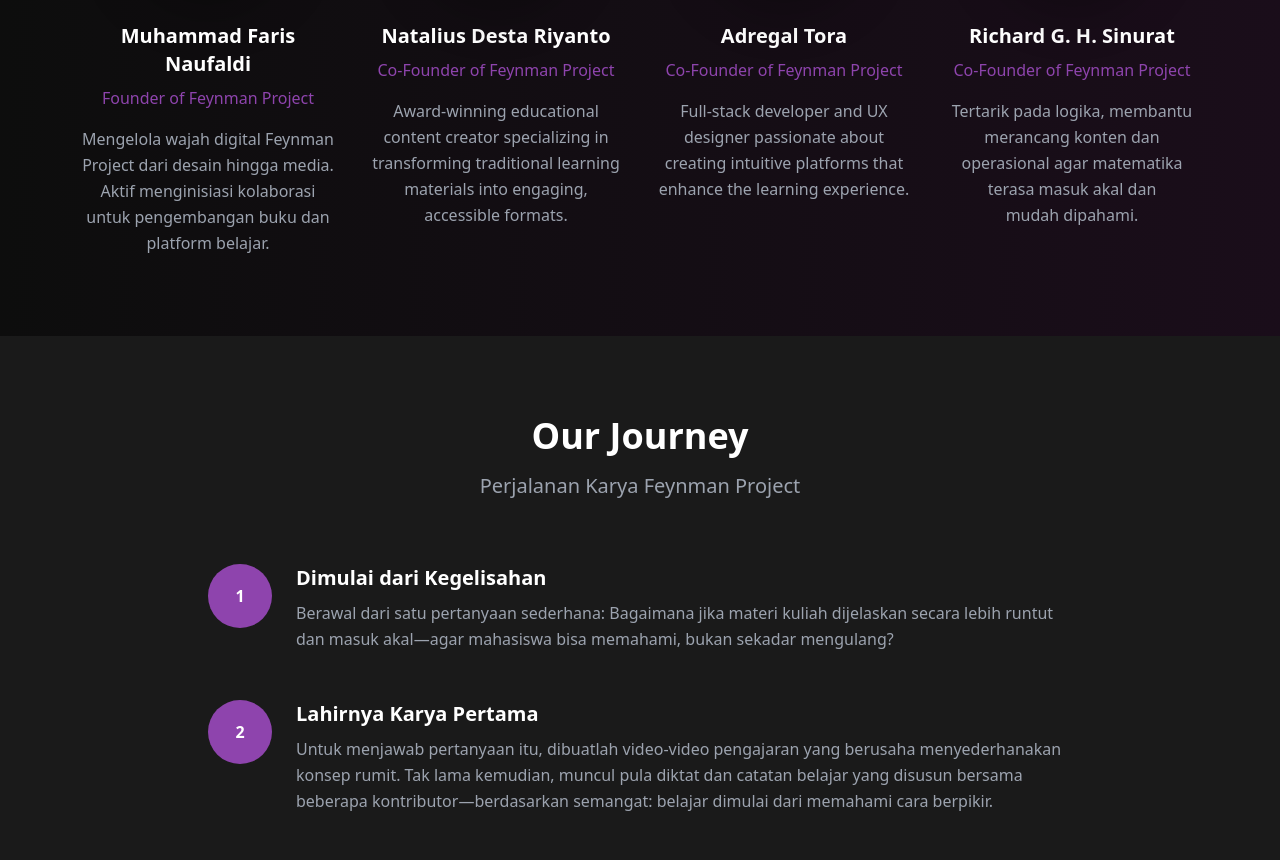
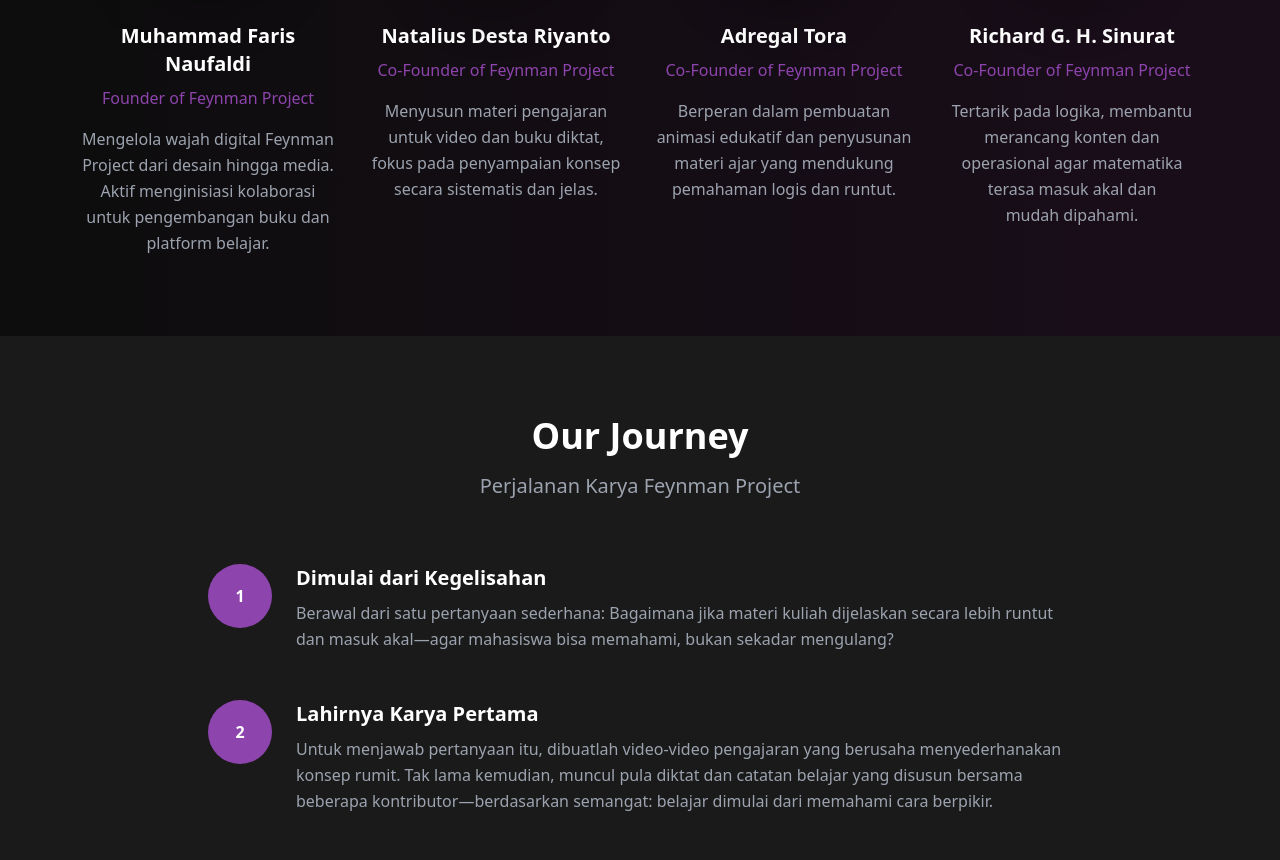
Before and after one commit to FeynmanProject/feynmanproject.github.io, a Next.js app: page /about in a window 1280 px wide. Shown: the part 2869-3729 px from the top of the page. Built offline with nearby package versions, Linux system fonts and the light colour scheme.

Commit message:
Update page.tsx

```diff
--- a/app/about/page.tsx
+++ b/app/about/page.tsx
@@ -230,7 +230,7 @@ export default function About() {
               <h3 className="text-xl font-bold mb-2">Natalius Desta Riyanto</h3>
               <p className="text-[#8E44AD] mb-4">Co-Founder of Feynman Project</p>
               <p className="text-gray-400 leading-relaxed">
-                Award-winning educational content creator specializing in transforming traditional learning materials into engaging, accessible formats.
+                Menyusun materi pengajaran untuk video dan buku diktat, fokus pada penyampaian konsep secara sistematis dan jelas.
               </p>
             </div>
 
@@ -247,7 +247,7 @@ export default function About() {
               <h3 className="text-xl font-bold mb-2">Adregal Tora</h3>
               <p className="text-[#8E44AD] mb-4">Co-Founder of Feynman Project</p>
               <p className="text-gray-400 leading-relaxed">
-                Full-stack developer and UX designer passionate about creating intuitive platforms that enhance the learning experience.
+                Berperan dalam pembuatan animasi edukatif dan penyusunan materi ajar yang mendukung pemahaman logis dan runtut.
               </p>
             </div>
 
```
